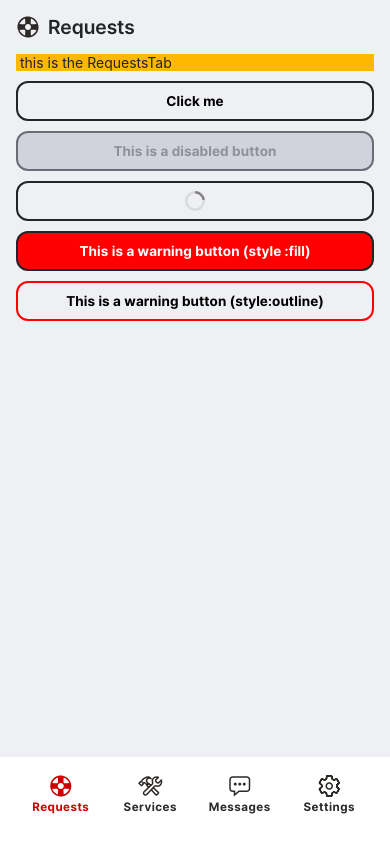
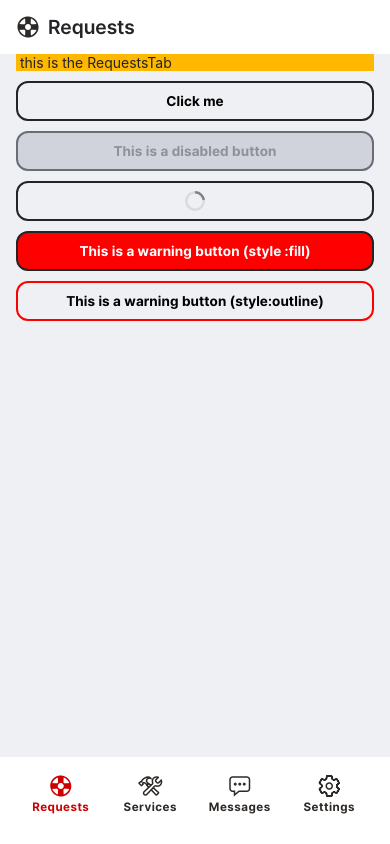
Before and after one commit to Task-Terriers/App, a React Native app in the folder TaskTerriers/: screen /Requests in a window 390 px wide. Built offline with nearby package versions, Linux system fonts and the light colour scheme.

Commit message:
add prettier

```diff
--- a/TaskTerriers/src/Screens/RequestsTab.tsx
+++ b/TaskTerriers/src/Screens/RequestsTab.tsx
@@ -21,8 +21,6 @@ const RequestsTab = ({ navigation, route }) => {
    * state, ref
    *************/
 
-  const [isRendering, setIsRendering] = useState<boolean>(true)
-
   /**************
    * life cycles
    **************/
@@ -39,18 +37,6 @@ const RequestsTab = ({ navigation, route }) => {
   /************
    * functions
    ************/
-
-  /*********
-   * render
-   *********/
-
-  // if (isRendering === true) {
-  // return null
-  // }
-
-  // if (isRendering === true) {
-  // return null
-  // }
 
   /***********
   * render()
@@ -105,14 +91,6 @@ const RequestsTab = ({ navigation, route }) => {
     </TaskTerriersSafeAreaView>
   )
 
-  return (
-    <TaskTerriersSafeAreaView style={{ flex: 1, backgroundColor: 'white' }}>
-      <NavigationBar iconName="help-buoy" title="Requests" />
-      <Col bgAlertMinor>
-        <Span> this is the RequestsTab</Span>
-      </Col>
-    </TaskTerriersSafeAreaView>
-  )
 }
 
 export default RequestsTab
--- a/TaskTerriers/src/components/NavigationBar.tsx
+++ b/TaskTerriers/src/components/NavigationBar.tsx
@@ -41,6 +41,10 @@ const NavigationBar: React.FC<NavigationBarProps> = ({ title, hasDivider, iconNa
     /************
      * functions
      ************/
+    const getBackgroundColor = () => {
+        if (backgroundColor) return backgroundColor
+        return '#ffffff'
+    }
 
     /*********
      * render
@@ -50,6 +54,7 @@ const NavigationBar: React.FC<NavigationBarProps> = ({ title, hasDivider, iconNa
         if (!iconName) return null
         return <Ionicons name={iconName} size={24} color="#2D2926" />
     }
+
 
     const renderTitle = () => {
         return (
@@ -68,7 +73,7 @@ const NavigationBar: React.FC<NavigationBarProps> = ({ title, hasDivider, iconNa
      ***********/
 
     return (
-        <Row h={getHeight()} ph16 alignCenter>
+        <Row h={getHeight()} ph16 alignCenter style={{ backgroundColor: getBackgroundColor() }}>
             {renderIcon()}
             {renderTitle()}
         </Row>
```
